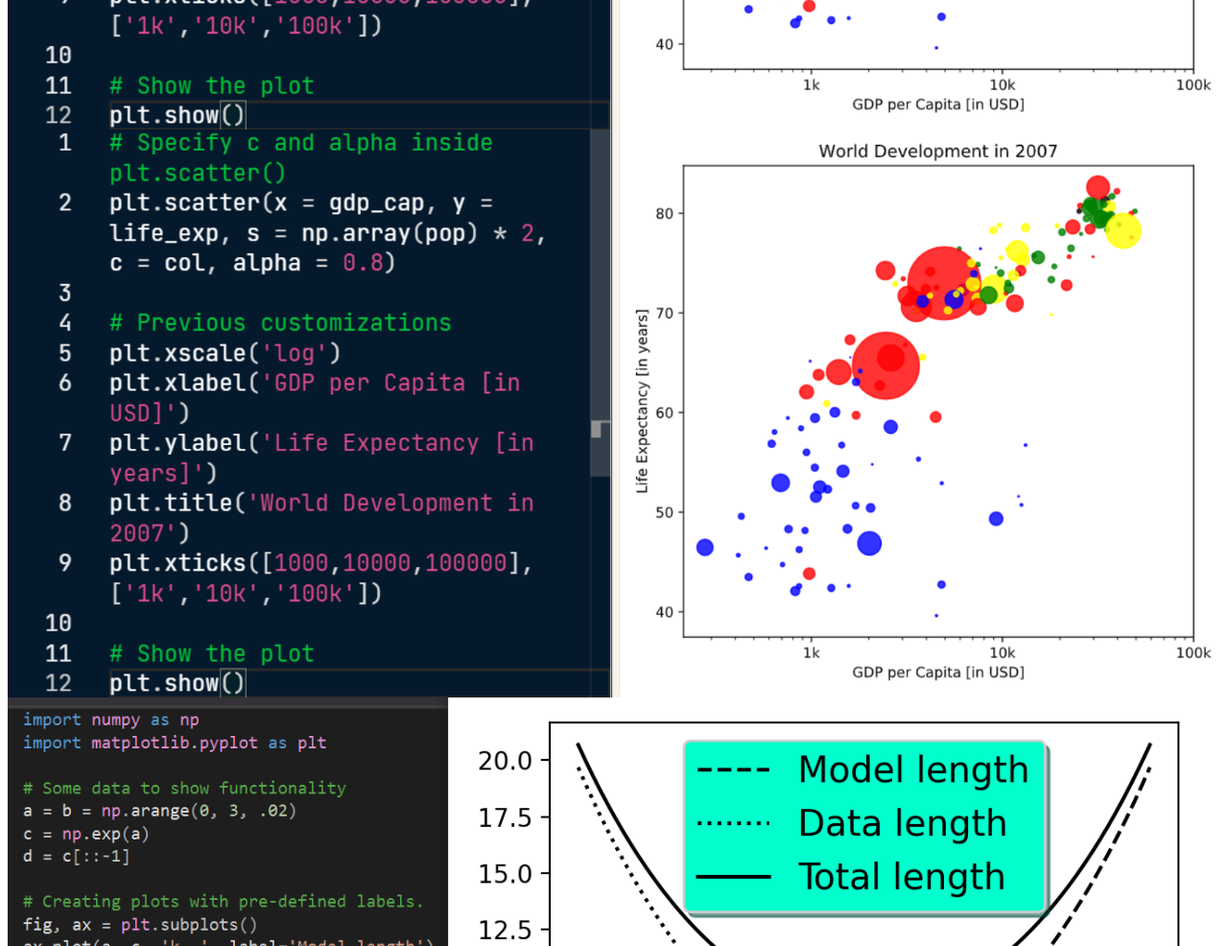
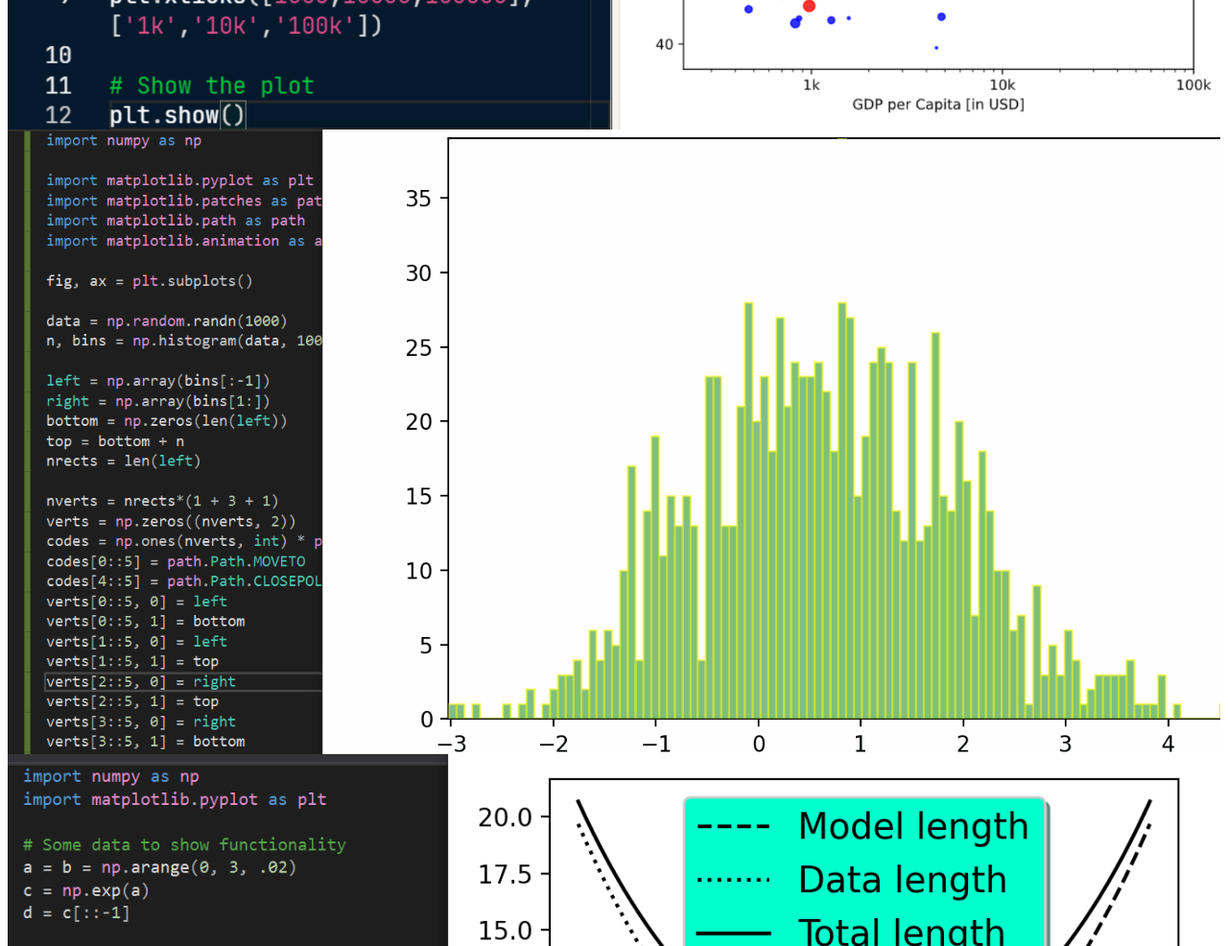
Before and after one commit to kristigordon/PortfolioProjects, a plain HTML site: page index.html in a window 1280 px wide. Shown: the part 2120-3106 px from the top of the page at 96% size. Drawn offline with Linux system fonts and the light colour scheme.

Commit message:
Added Animated Histogram

```diff
--- a/index.html
+++ b/index.html
@@ -4,6 +4,6 @@
   </div></div>
   <div id="matplotlib">
     <img src="img/MatplotLibWorldPop.PNG" alt="World Pop Scatter GIF" width="100%">
-    <img src="img/MatplotLibWorldPop.PNG" alt="MPL Animated Histogram" width="100%">
+    <img src="img/MPLAnimatedHistogram.gif" alt="MPL Animated Histogram" width="100%">
     <img src="img/Legend.PNG" alt="MPL Colored Legend" width="100%">
   </div>
```
